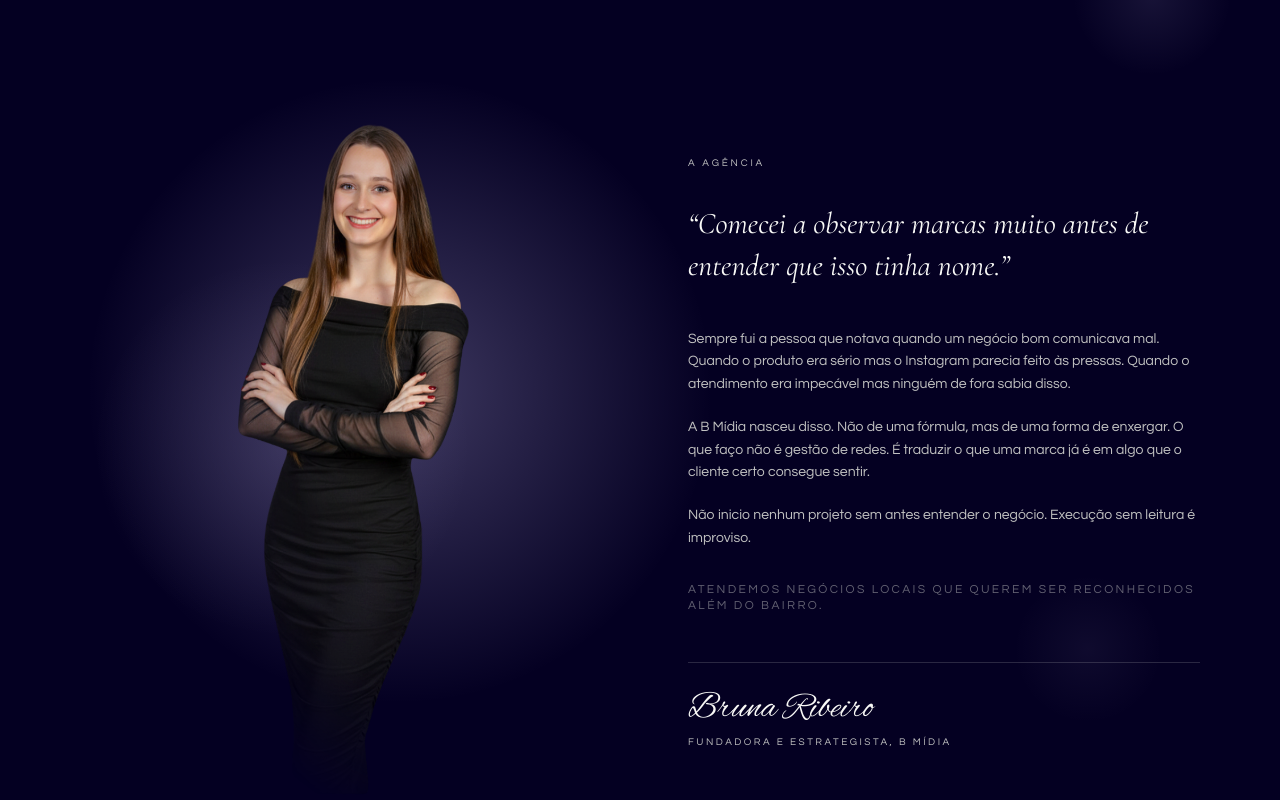
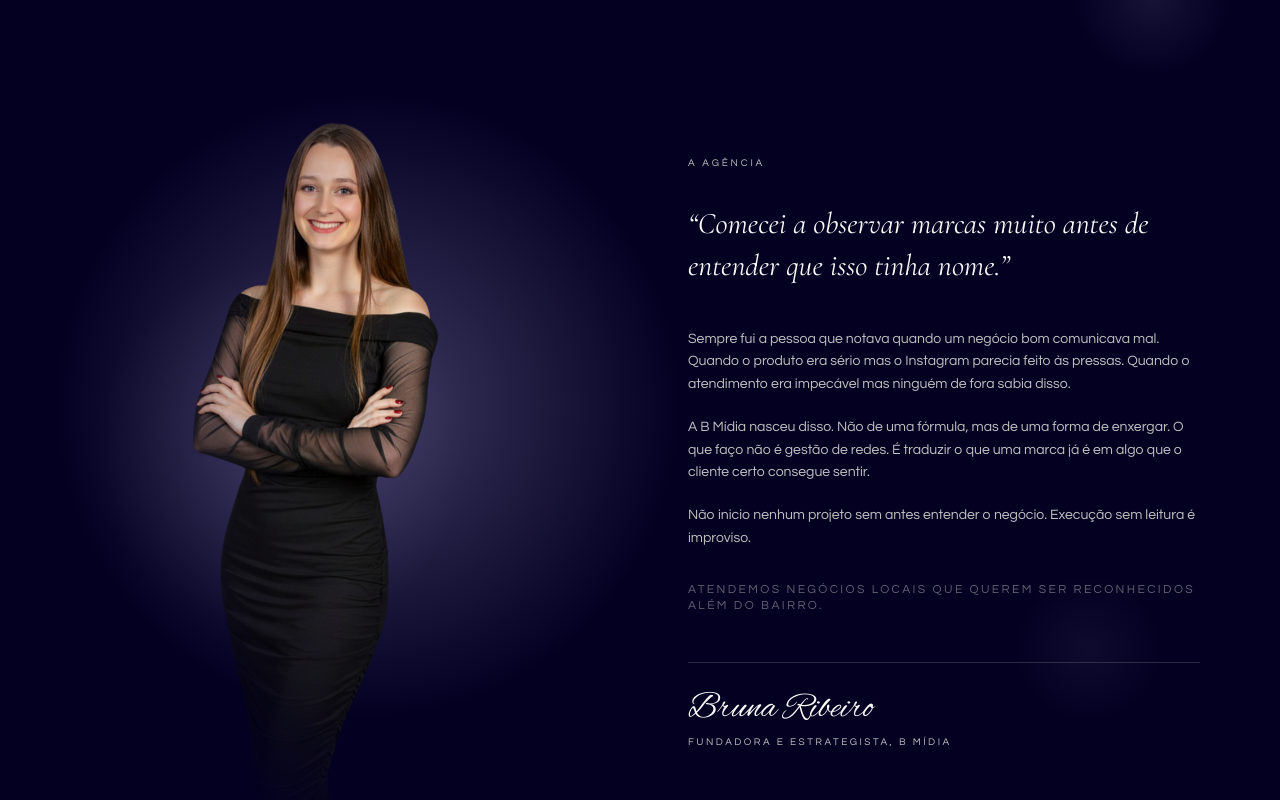
Before and after one commit to brunaribeirosocialmedia-glitch/bmidia-site, a Next.js app: page / in a window 1280 px wide. Shown: the part 3368-4168 px from the top of the page. Built offline with nearby package versions, Linux system fonts and the light colour scheme.

Commit message:
fix: foto centralizada no mobile com translate apenas no desktop

```diff
--- a/app/page.tsx
+++ b/app/page.tsx
@@ -709,9 +709,9 @@ function SobreBruna() {
       style={{ background: "transparent" }}
     >
       {/* Foto */}
-      <RevealSection className="w-full flex justify-center md:block">
-        <RevealItem className="w-full flex justify-center md:block">
-          <div ref={photoContainerRef} className="relative aspect-[3/4] w-full md:ml-[10rem]" style={{ maxWidth: "420px" }}>
+      <RevealSection className="flex justify-center md:justify-start">
+        <RevealItem className="w-full flex justify-center md:justify-start">
+          <div ref={photoContainerRef} className="relative aspect-[3/4] w-[70%] sm:w-[60%] md:w-full md:translate-x-[8rem]" style={{ maxWidth: "420px" }}>
             {/* Ponto de luz atrás da foto */}
             <div style={{
               position: "absolute",
```
